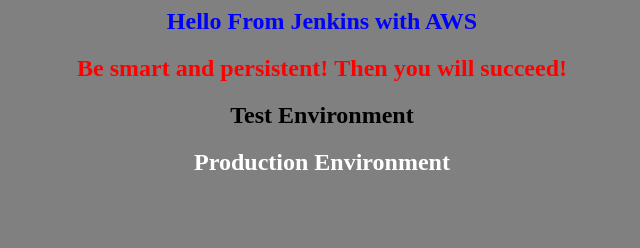
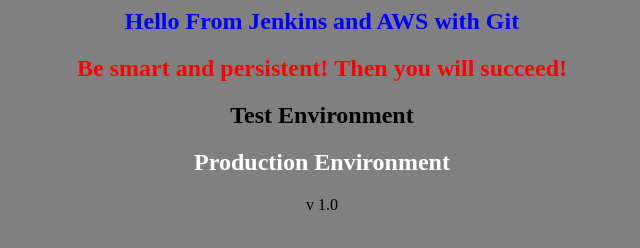
Before and after one commit to borisusov/Jenkins_AWS, a plain HTML site: page index.html in a window 1280 px wide. Shown: the whole page, without its empty margins (318-958 px from the left). Drawn offline with Linux system fonts and the light colour scheme.

Commit message:
added with Git

```diff
--- a/index.html
+++ b/index.html
@@ -1,11 +1,11 @@
 <html>
 <body bgcolor=grey>
 <center>
-	<h2><font color=blue>Hello From Jenkins with AWS</font></h2>
+	<h2><font color=blue>Hello From Jenkins and AWS with Git</font></h2>
 	<h2><font color=red>Be smart and persistent! Тhen you will succeed!</font></h2>
 	<h2><font color=black>Test Environment</font></h2>
 	<h2><font color=white>Production Environment</font></h2>
-
+        <h><font color=black> v 1.0</font></h>
 
 </center>
 </body>
```
